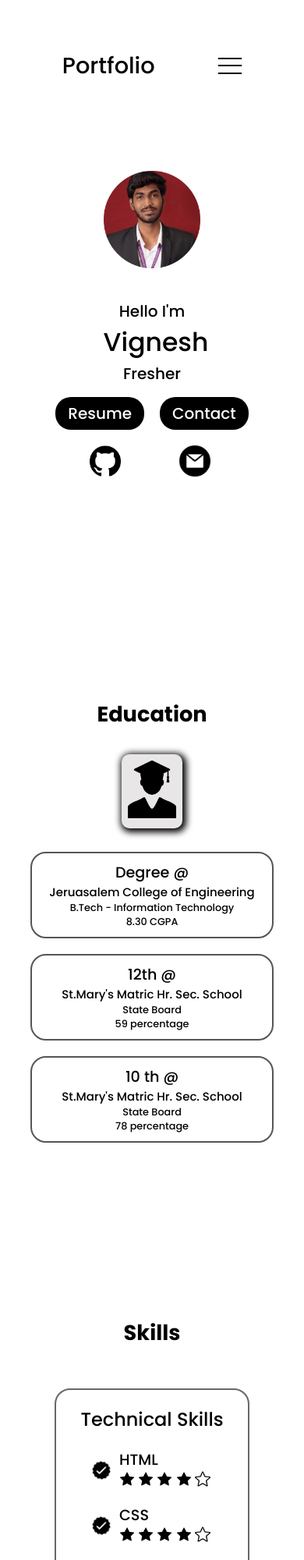
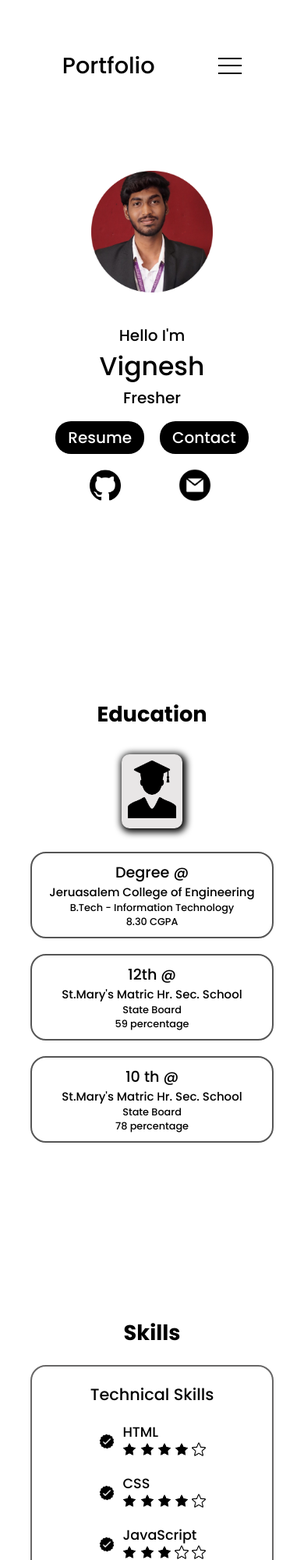
Before and after one commit to Vickyvignesh-01/Portfolio, a plain HTML site: page index.html in a window 390 px wide. Shown: the top 2000 px of the page at 78% size. Drawn offline with Linux system fonts and the light colour scheme.

Commit message:
updated codings

```diff
--- a/style.css
+++ b/style.css
@@ -732,6 +732,28 @@ nav a:hover {
     .heading {
         font-size: 1.7rem;
     }
+
+    /* hamburger nav */
+    .hamburger-links a {
+        font-size: 1.2rem;
+    }
+
+    /* Profile */
+
+    .myimage {
+        width: 50%;
+    }
+
+    .myimage img {
+        width: 100%;
+    }
+
+    .image-aside {
+        width: 100%;
+    }
+
+
+
     /* Education */
     .education-container {
         font-size: 0.8rem;
@@ -763,31 +785,72 @@ nav a:hover {
 
     /* Skills */
 
-.skills-container{
+    .skills-container {
         display: flex;
         flex-direction: column;
         padding-top: 50px;
         gap: 20px;
+        padding-top: 20px;
+
     }
 
-.skills-box{
-    width: 80%;
+    .skills-box {
+        width: 100%;
         min-height: auto;
-
-}
-.skills-box h2 {
-    padding: 10px;
 
     }
 
 
-.other-skills,.tech-skills{
+    .checkmark {
+        width: 8.7rem;
+    }
+
+    .skills-box h2 {
+        padding: 10px;
+        font-size: 1.3rem;
+    }
+
+    .skills-box p {
+        font-size: 1.1rem;
+    }
+
+
+    .other-skills,
+    .tech-skills {
         row-gap: 15px;
     }
 
+    .checkmark img {
+        width: 24px;
+    }
+
+    .star img {
+        width: 18px !important;
+    }
+
+    /* projects */
+    #projects button {
+        font-size: 1rem;
+    }
+
+    .projects-container {
+        height: auto;
+    }
+
+    .projects-container img {
+        height: 250px;
+    }
+
+    .project-1,
+    .project-2,
+    .project-3 {
+        width: 90%;
+        flex-wrap: wrap;
+
+    }
 
     /* contact */
-.contact-details{
+    .contact-details {
         padding: 15px;
         font-size: 1.2rem;
         gap: 30px;
```
Lines whose indentation alone changed are shown as unchanged.
